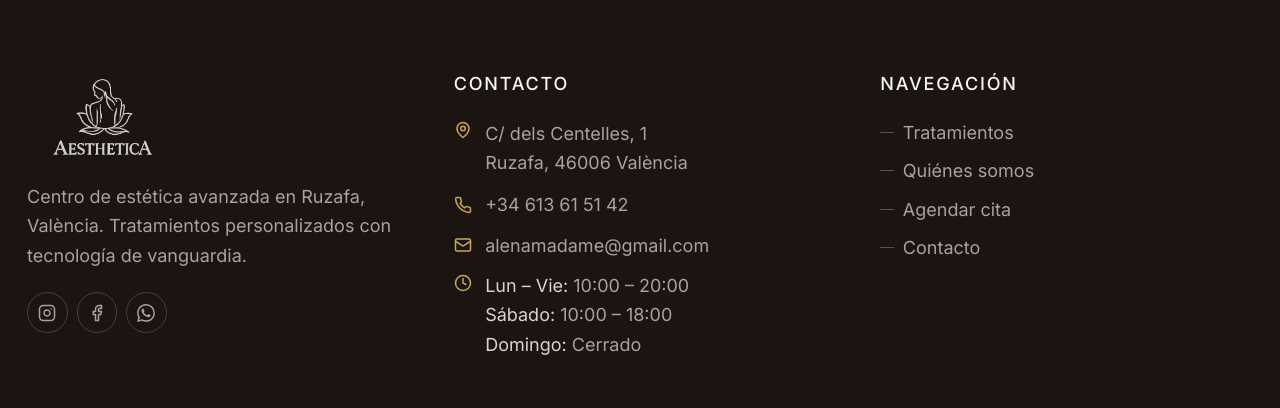
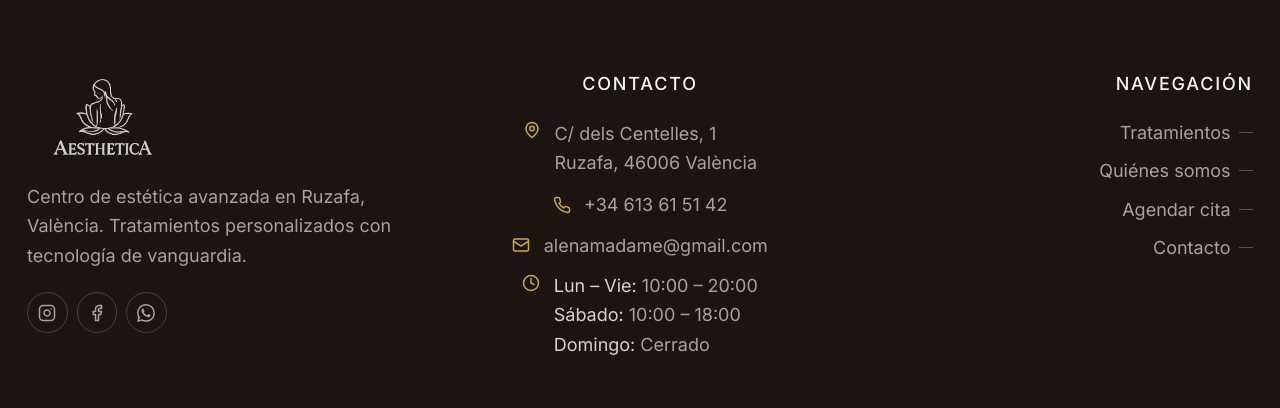
Before and after one commit to lalego/aesthetica-web, a React (Vite) app: page / in a window 1280 px wide. Shown: the part 5401-5809 px from the top of the page. Built offline with nearby package versions, Linux system fonts and the light colour scheme; no server answers; the database is empty; a web font is replaced by a local one.

Commit message:
fix: footer — contacto centrado, navegación alineada a la derecha

```diff
--- a/src/components/layout/Footer.tsx
+++ b/src/components/layout/Footer.tsx
@@ -61,32 +61,32 @@ export const Footer = () => {
             </div>
           </div>
 
-          {/* Contacto */}
-          <div className="space-y-5">
+          {/* Contacto — centrado */}
+          <div className="space-y-5 md:text-center">
             <p className="text-stone-100 text-base font-medium uppercase tracking-widest">Contacto</p>
             <address className="not-italic text-base space-y-3">
-              <div className="flex items-start gap-3">
+              <div className="flex items-start justify-center gap-3">
                 <MapPin className="w-4 h-4 mt-0.5 text-gold-400 shrink-0" />
-                <a href={CLINIC.maps.href} target="_blank" rel="noopener noreferrer" className="hover:text-stone-100 transition-colors leading-relaxed">
+                <a href={CLINIC.maps.href} target="_blank" rel="noopener noreferrer" className="hover:text-stone-100 transition-colors leading-relaxed text-left">
                   {CLINIC.address.street}<br />
                   {CLINIC.address.district}, {CLINIC.address.zip} {CLINIC.address.city}
                 </a>
               </div>
-              <div className="flex items-center gap-3">
+              <div className="flex items-center justify-center gap-3">
                 <Phone className="w-4 h-4 text-gold-400 shrink-0" />
                 <a href={CLINIC.contact.phone_href} className="hover:text-stone-100 transition-colors">
                   {CLINIC.contact.phone}
                 </a>
               </div>
-              <div className="flex items-center gap-3">
+              <div className="flex items-center justify-center gap-3">
                 <Mail className="w-4 h-4 text-gold-400 shrink-0" />
                 <a href={`mailto:${CLINIC.contact.email}`} className="hover:text-stone-100 transition-colors">
                   {CLINIC.contact.email}
                 </a>
               </div>
-              <div className="flex items-start gap-3">
+              <div className="flex items-start justify-center gap-3">
                 <Clock className="w-4 h-4 mt-0.5 text-gold-400 shrink-0" />
-                <div className="space-y-0.5">
+                <div className="space-y-0.5 text-left">
                   {CLINIC.hours.map(({ days, time }: { days: string; time: string }) => (
                     <p key={days}>
                       <span className="text-stone-300">{days}:</span> {time}
@@ -97,15 +97,15 @@ export const Footer = () => {
             </address>
           </div>
 
-          {/* Navegación */}
-          <div className="space-y-5">
+          {/* Navegación — alineada a la derecha */}
+          <div className="space-y-5 md:text-right md:flex md:flex-col md:items-end">
             <p className="text-stone-100 text-base font-medium uppercase tracking-widest">Navegación</p>
             <ul className="text-base space-y-2.5">
               {NAV_LINKS.map(({ label, href }) => (
                 <li key={href}>
-                  <a href={href} className="flex items-center gap-2 group hover:text-gold-400 transition-colors">
+                  <a href={href} className="flex items-center gap-2 group hover:text-gold-400 transition-colors justify-end">
+                    {label}
                     <span className="w-3 h-px bg-stone-600 group-hover:w-5 group-hover:bg-gold-400 transition-all duration-200" />
-                    {label}
                   </a>
                 </li>
               ))}
```
